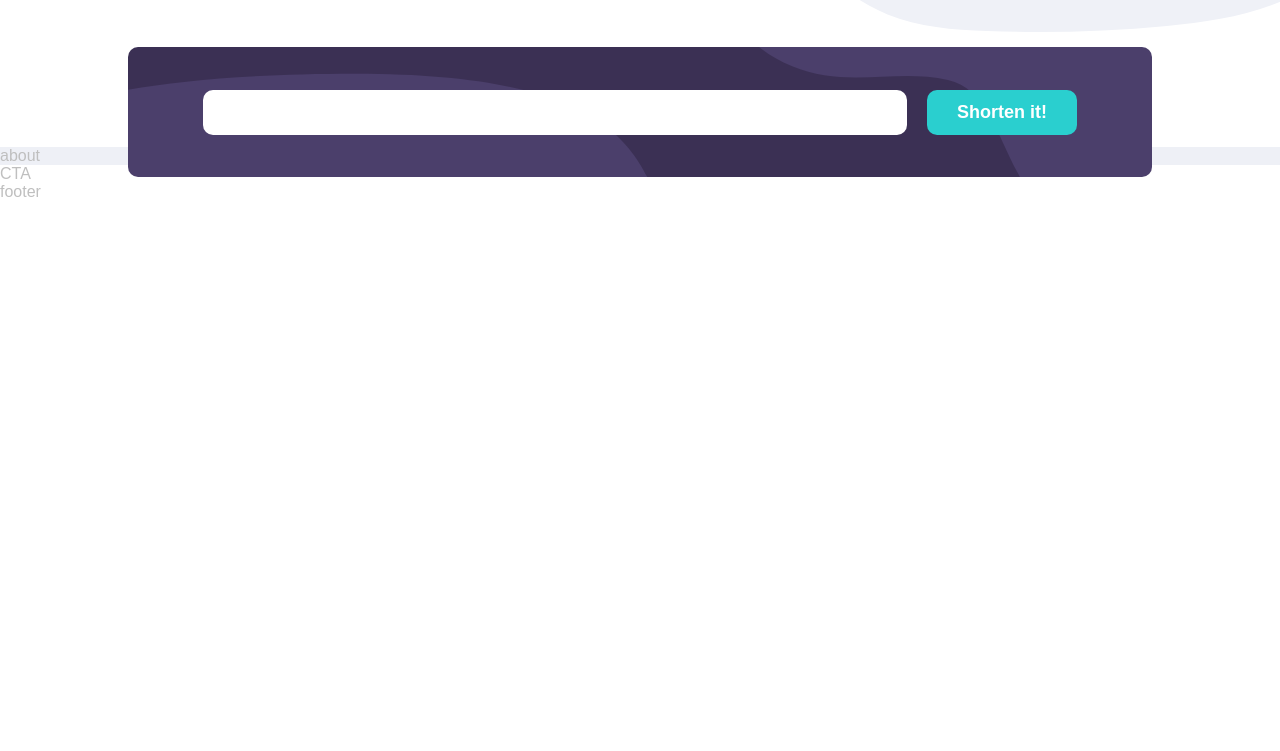
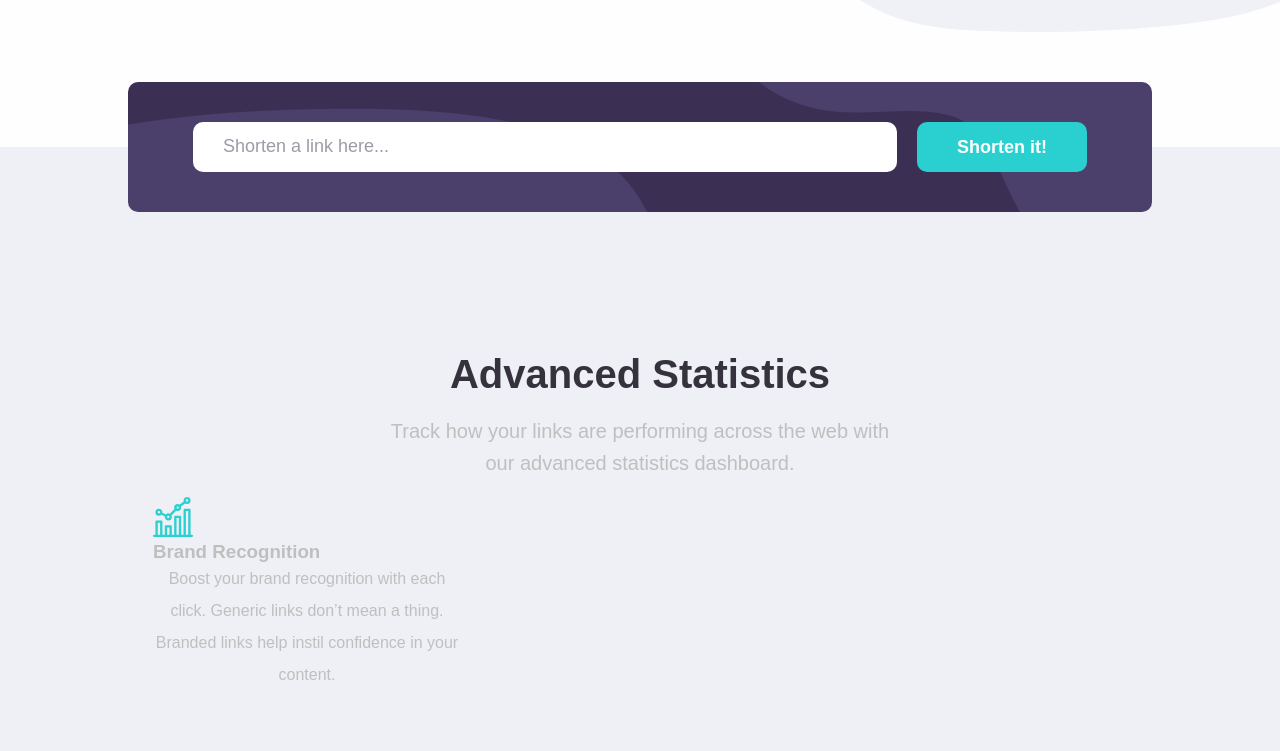
Before and after one commit to iamkevn/url-shortening-api, a website: page index.html in a window 1280 px wide. Shown: the part 553-1304 px from the top of the page. Before the commit the page ends 800 px from the top, so only its background shows below. Drawn offline with Linux system fonts and the light colour scheme.

Commit message:
created feature-box file

```diff
--- a/index.html
+++ b/index.html
@@ -43,7 +43,7 @@
           More than just <br />
           shorter links
         </h1>
-        <p class="paragraph">
+        <p class="paragraph u-fs-2">
           Build your brand’s recognition and get detailed <br />
           insights on how your links are performing.
         </p>
@@ -54,12 +54,34 @@
           class="header__svg"
         />
         <form class="url-shortner">
-          <input type="url" class="url-shortner__input" />
-          <input type="submit" value="Shorten it!" class="btn btn-secondary" />
+          <input
+            type="url"
+            class="url-shortner__input"
+            placeholder="Shorten a link here..."
+          />
+          <input type="submit" value="Shorten it!" class="btn u-radius-1" />
         </form>
       </header>
-      <section class="section-about">about</section>
-      <section class="section-cta">CTA</section>
+      <section class="section-features">
+        <h2 class="heading-2 heading-2--dark">Advanced Statistics</h2>
+        <p class="paragraph u-fs-1">
+          Track how your links are performing across the web with <br />
+          our advanced statistics dashboard.
+        </p>
+        <div class="feature-box">
+          <img
+            src="images/icon-brand-recognition.svg"
+            alt="icon-brand-recognition"
+            class="feature__svg"
+          />
+          <h3 class="heading-3">Brand Recognition</h3>
+          <p class="paragraph">
+            Boost your brand recognition with each click. Generic links don’t
+            mean a thing. Branded links help instil confidence in your content.
+          </p>
+        </div>
+      </section>
+      <section class="section-boost">CTA</section>
       <footer class="footer">footer</footer>
     </div>
 
--- a/sass/base/_reset.scss
+++ b/sass/base/_reset.scss
@@ -21,6 +21,7 @@ body {
   font-size: 1.6rem;
   font-weight: 500;
   color: var(--color-gray-light-1);
+  background-color: #fefefe;
 }
 
 ul {
@@ -33,4 +34,5 @@ a {
 
 input {
   border: none;
+  outline: none;
 }
--- a/sass/base/_typography.scss
+++ b/sass/base/_typography.scss
@@ -3,7 +3,16 @@
   color: var(--color-gray-dark-1);
 }
 
+.heading-2 {
+  font-size: 4rem;
+
+  &--dark {
+    color: var(--color-gray-dark-1);
+  }
+  &--light {
+    color: #fefefe;
+  }
+}
 .paragraph {
-  font-size: 2.5rem;
   line-height: 3.2rem;
 }
--- a/sass/components/_button.scss
+++ b/sass/components/_button.scss
@@ -1,20 +1,16 @@
 .btn {
-  color: #fff;
+  color: #fefefe;
   background-color: var(--color-primary-light-1);
   font-size: 1.8rem;
   font-weight: 700;
-  padding: 1.2rem 3rem;
+  padding: 1.4rem 4rem;
   border-radius: 5rem;
   cursor: pointer;
-  height: 4.5rem;
+  height: 5rem;
 
   &:hover,
   &:active {
     background-color: var(--color-primary-light-2);
-  }
-
-  &-secondary {
-    border-radius: 1rem;
   }
 
   &--small {
--- a/sass/components/_url-shortner.scss
+++ b/sass/components/_url-shortner.scss
@@ -12,8 +12,14 @@
 
   &__input {
     width: 55vw;
-    height: 4.5rem;
+    height: 5rem;
     margin-right: 2rem;
     border-radius: 1rem;
+    padding: 0 3rem;
+
+    &::placeholder {
+      color: var(--color-gray-light-2);
+      font-size: 1.8rem;
+    }
   }
 }
--- a/sass/layout/_header.scss
+++ b/sass/layout/_header.scss
@@ -36,5 +36,7 @@
     grid-column: 1 / 3;
     grid-row: 4 / 5;
     justify-self: end;
+    position: absolute;
+    top: 3.5rem;
   }
 }
--- a/sass/main.scss
+++ b/sass/main.scss
@@ -10,6 +10,7 @@
 
 //COMPONENTS
 @import 'components/button';
+@import 'components/feature-box';
 @import 'components/url-shortner';
 
 //LAYOUT
--- a/sass/pages/_home.scss
+++ b/sass/pages/_home.scss
@@ -1,21 +1,43 @@
 .home {
   display: grid;
   grid-template-columns: 10vw 1fr 10vw;
-  grid-template-rows: 10rem 60rem repeat(3, min-content);
+  grid-template-rows: 10rem 60rem 80rem repeat(2, min-content);
   grid-template-areas:
     '. nav .'
     '. header .'
-    'about about about'
-    'cta cta cta'
+    'features features features'
+    'boost boost boost'
     'footer footer footer';
 }
 
-.section-about {
-  grid-area: about;
+.section-features {
+  grid-area: features;
+  display: grid;
+  grid-template-columns: 10vw 1fr 1fr 1fr 10vw;
+  grid-template-rows: 25rem 10rem 25rem 1fr;
+  column-gap: 2.5rem;
+  background-color: var(--color-gray-light-3);
 
-  background-color: var(--color-gray-light-3);
+  .heading-2 {
+    grid-column: 2 / 5;
+    grid-row: 1 / 2;
+    justify-self: center;
+    align-self: end;
+  }
+
+  .paragraph {
+    grid-column: 2 / 5;
+    grid-row: 2 / 3;
+    place-self: center;
+    text-align: center;
+  }
+
+  .feature-box {
+    grid-column: 2 / 3;
+    grid-row: 3 / 4;
+  }
 }
 
-.section-cta {
-  grid-area: cta;
+.section-boost {
+  grid-area: boost;
 }
--- a/sass/utilities/utilities.scss
+++ b/sass/utilities/utilities.scss
@@ -1,9 +1,8 @@
-//MARGIN X-AXIS
+//MARGIN
 .u-mx-auto {
-  margin: 0 auto;
+  margin: 0 auto !important;
 }
 
-//MARGIN RIGHT
 .u-mr-sm {
   margin-right: 3rem !important;
 }
@@ -11,3 +10,18 @@
 .u-mr-md {
   margin-right: 5rem !important;
 }
+
+//BORDER
+
+.u-radius-1 {
+  border-radius: 1rem !important;
+}
+
+//FONT
+
+.u-fs-1 {
+  font-size: 2rem !important;
+}
+.u-fs-2 {
+  font-size: 2.5rem !important;
+}
```
Also changed, not shown: css/style.css, sass/components/_feature-box.scss (added).
